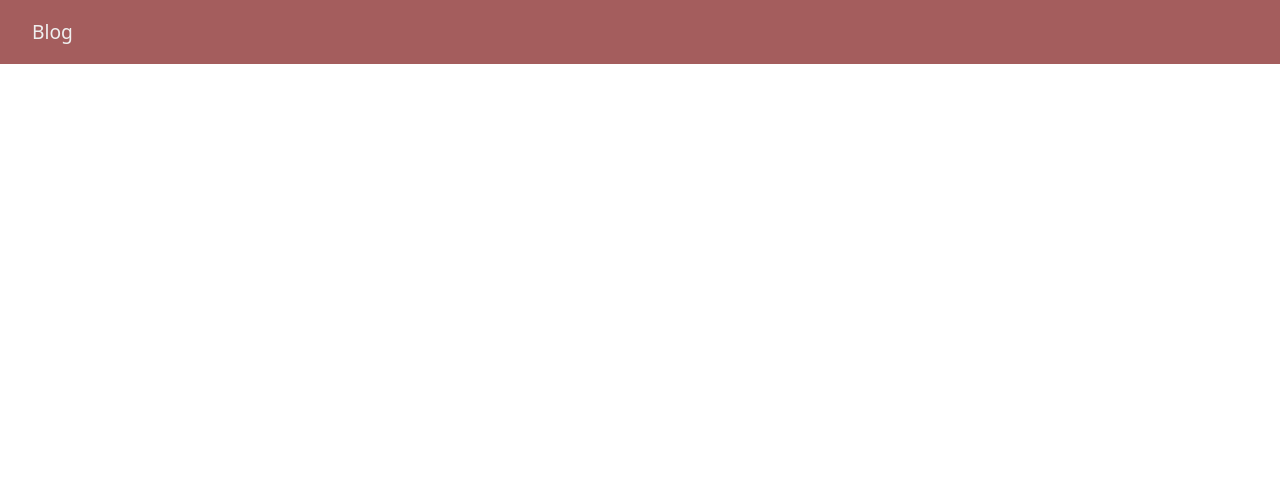
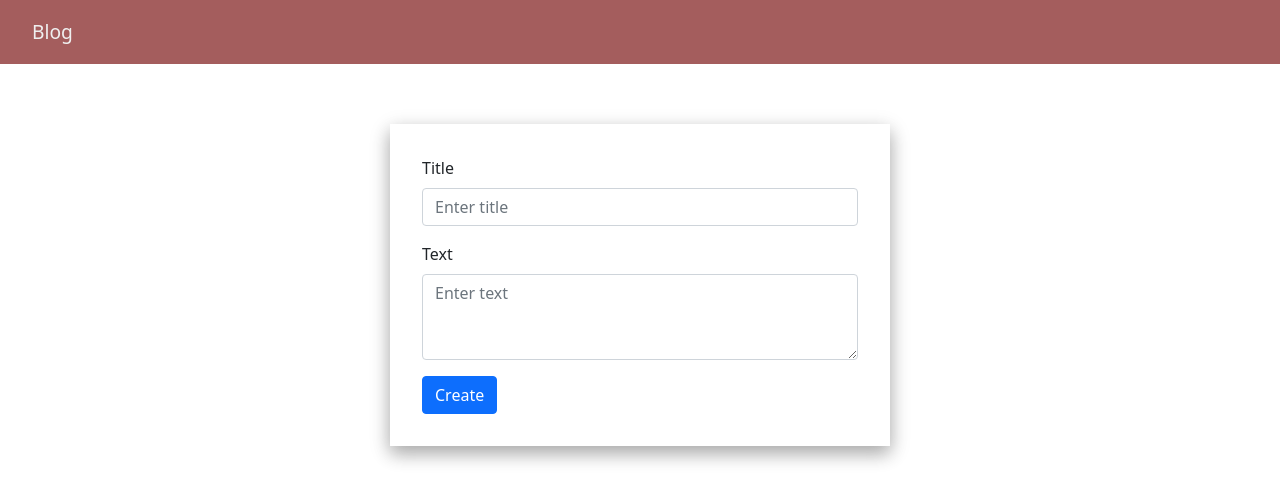
Before and after one commit to sachin-me/blog-app, a React (Create React App) app in the folder client/: page /create-post in a window 1280 px wide. Shown: the top 502 px of the page. Built offline with nearby package versions, Linux system fonts and the light colour scheme.

Commit message:
Added post creation form

```diff
--- a/client/src/App.js
+++ b/client/src/App.js
@@ -4,6 +4,7 @@ import "./App.scss";
 import Dashboard from "./Components/Dashboard";
 import Header from "./Components/Header";
 import Login from "./Components/Login";
+import CreatePost from "./Components/Post/CreatePost";
 import Signup from "./Components/Signup";
 
 function App(params) {
@@ -14,6 +15,7 @@ function App(params) {
         <Route exact path="/" component={Dashboard} />
         <Route exact path="/signup" component={Signup} />
         <Route exact path="/login" component={Login} />
+        <Route exact path="/create-post" component={CreatePost} />
       </Switch>
     </BrowserRouter>
   );
--- /dev/null
+++ b/client/src/Components/Post/CreatePost/CreatePostForm.js
@@ -0,0 +1,25 @@
+import React from "react";
+import { Form, Button } from "react-bootstrap";
+
+function CreatePostForm(props) {
+  return (
+    <Form>
+      <Form.Group className="mb-3" controlId="formBasicTitle">
+        <Form.Label>Title</Form.Label>
+        <Form.Control
+          type="text"
+          placeholder="Enter title"
+        />
+      </Form.Group>
+      <Form.Group className="mb-3" controlId="formBasicText">
+        <Form.Label>Text</Form.Label>
+        <Form.Control as="textarea" rows={3} placeholder="Enter text" />
+      </Form.Group>
+      <Button variant="primary" type="submit">
+        Create
+      </Button>
+    </Form>
+  );
+}
+
+export default CreatePostForm;
--- /dev/null
+++ b/client/src/Components/Post/CreatePost/index.js
@@ -0,0 +1,12 @@
+import React from "react";
+import CreatePostForm from "./CreatePostForm";
+
+function CreatePost(props) {
+  return (
+    <div className="form-wrapper">
+      <CreatePostForm />
+    </div>
+  );
+}
+
+export default CreatePost;
```
